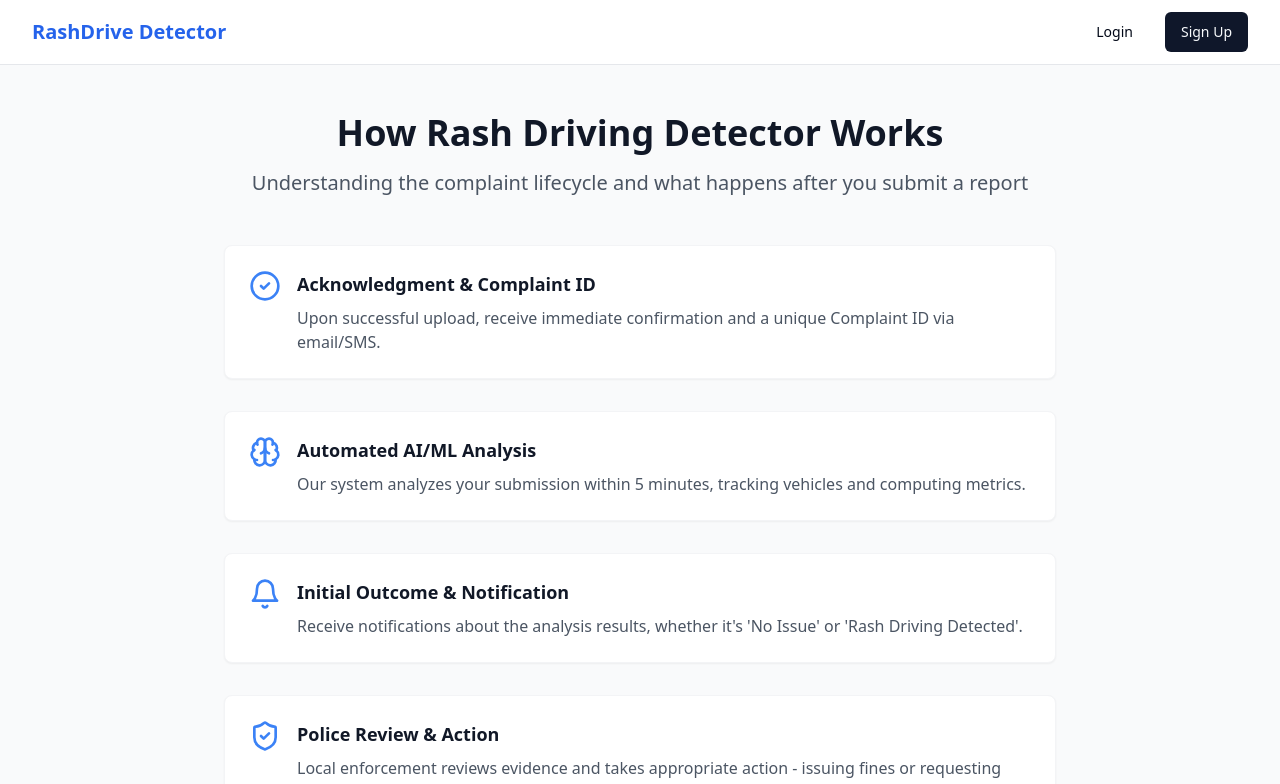
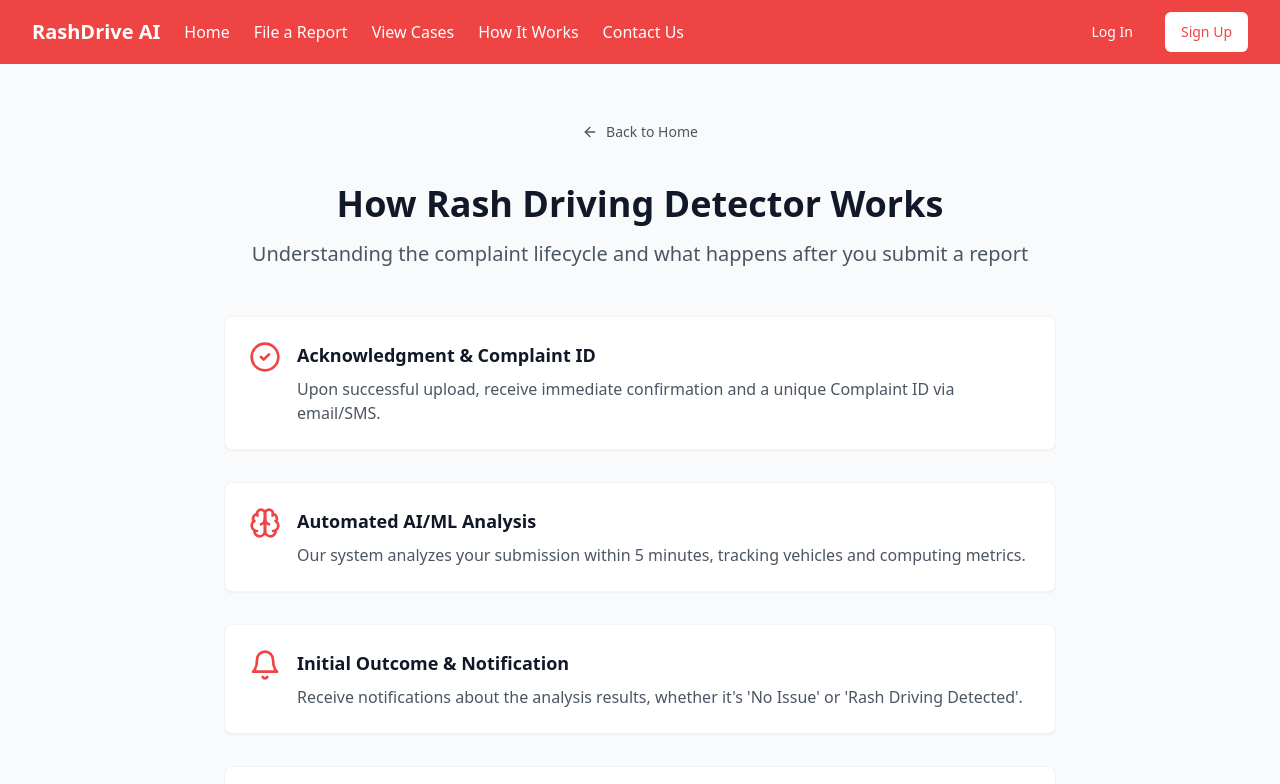
Before and after one commit to vibhu20054/RashDrive_Ai, a React (Vite) app: page /how-it-works in a window 1280 px wide. Shown: the top 784 px of the page. Built offline with nearby package versions, Linux system fonts and the light colour scheme.

Commit message:
feat: Add back arrow and page color changes
- Added a back arrow button.
- Changed page colors.
- Added other options to the main page.

```diff
--- a/src/App.tsx
+++ b/src/App.tsx
@@ -19,6 +19,11 @@ const App = () => (
         <Routes>
           <Route path="/" element={<Index />} />
           <Route path="/how-it-works" element={<HowItWorks />} />
+          <Route path="/file-a-report" element={<NotFound />} />
+          <Route path="/view-cases" element={<NotFound />} />
+          <Route path="/contact-us" element={<NotFound />} />
+          <Route path="/login" element={<NotFound />} />
+          <Route path="/signup" element={<NotFound />} />
           <Route path="*" element={<NotFound />} />
         </Routes>
       </BrowserRouter>
--- a/src/components/Navbar.tsx
+++ b/src/components/Navbar.tsx
@@ -4,17 +4,26 @@ import { Link } from "react-router-dom";
 
 const Navbar = () => {
   return (
-    <nav className="bg-white border-b border-gray-200">
+    <nav className="bg-red-500">
       <div className="max-w-7xl mx-auto px-4 sm:px-6 lg:px-8">
         <div className="flex justify-between h-16 items-center">
-          <Link to="/" className="flex items-center">
-            <span className="text-xl font-bold text-blue-600">RashDrive Detector</span>
-          </Link>
+          <div className="flex items-center gap-6">
+            <Link to="/" className="flex items-center">
+              <span className="text-xl font-bold text-white">RashDrive AI</span>
+            </Link>
+            <div className="hidden md:flex items-center gap-6">
+              <Link to="/" className="text-white hover:text-gray-200">Home</Link>
+              <Link to="/file-a-report" className="text-white hover:text-gray-200">File a Report</Link>
+              <Link to="/view-cases" className="text-white hover:text-gray-200">View Cases</Link>
+              <Link to="/how-it-works" className="text-white hover:text-gray-200">How It Works</Link>
+              <Link to="/contact-us" className="text-white hover:text-gray-200">Contact Us</Link>
+            </div>
+          </div>
           <div className="flex items-center gap-4">
-            <Button variant="ghost" asChild>
-              <Link to="/login">Login</Link>
+            <Button variant="ghost" className="text-white hover:text-gray-200" asChild>
+              <Link to="/login">Log In</Link>
             </Button>
-            <Button asChild>
+            <Button className="bg-white text-red-500 hover:bg-gray-100" asChild>
               <Link to="/signup">Sign Up</Link>
             </Button>
           </div>
--- a/src/pages/HowItWorks.tsx
+++ b/src/pages/HowItWorks.tsx
@@ -1,6 +1,7 @@
-
-import { CheckCircle2, Brain, Bell, ShieldCheck, CheckSquare, Activity } from "lucide-react";
+import { CheckCircle2, Brain, Bell, ShieldCheck, CheckSquare, Activity, ArrowLeft } from "lucide-react";
+import { Link } from "react-router-dom";
 import Navbar from "@/components/Navbar";
+import { Button } from "@/components/ui/button";
 
 const HowItWorks = () => {
   return (
@@ -8,6 +9,15 @@ const HowItWorks = () => {
       <Navbar />
 
       <main className="max-w-4xl mx-auto px-4 sm:px-6 lg:px-8 py-12">
+        <div className="mb-8">
+          <Button variant="ghost" className="flex items-center gap-2 text-gray-600 hover:text-gray-900" asChild>
+            <Link to="/">
+              <ArrowLeft className="w-4 h-4" />
+              Back to Home
+            </Link>
+          </Button>
+        </div>
+
         <div className="text-center mb-12">
           <h1 className="text-4xl font-bold text-gray-900">How Rash Driving Detector Works</h1>
           <p className="mt-4 text-xl text-gray-600">
@@ -17,37 +27,37 @@ const HowItWorks = () => {
 
         <div className="space-y-8">
           <StepCard
-            icon={<CheckCircle2 className="w-8 h-8 text-blue-500" />}
+            icon={<CheckCircle2 className="w-8 h-8 text-red-500" />}
             title="Acknowledgment & Complaint ID"
             description="Upon successful upload, receive immediate confirmation and a unique Complaint ID via email/SMS."
           />
 
           <StepCard
-            icon={<Brain className="w-8 h-8 text-blue-500" />}
+            icon={<Brain className="w-8 h-8 text-red-500" />}
             title="Automated AI/ML Analysis"
             description="Our system analyzes your submission within 5 minutes, tracking vehicles and computing metrics."
           />
 
           <StepCard
-            icon={<Bell className="w-8 h-8 text-blue-500" />}
+            icon={<Bell className="w-8 h-8 text-red-500" />}
             title="Initial Outcome & Notification"
             description="Receive notifications about the analysis results, whether it's 'No Issue' or 'Rash Driving Detected'."
           />
 
           <StepCard
-            icon={<ShieldCheck className="w-8 h-8 text-blue-500" />}
+            icon={<ShieldCheck className="w-8 h-8 text-red-500" />}
             title="Police Review & Action"
             description="Local enforcement reviews evidence and takes appropriate action - issuing fines or requesting more information."
           />
 
           <StepCard
-            icon={<CheckSquare className="w-8 h-8 text-blue-500" />}
+            icon={<CheckSquare className="w-8 h-8 text-red-500" />}
             title="Case Closure"
             description="Once resolved, receive a final summary email with the outcome details."
           />
 
           <StepCard
-            icon={<Activity className="w-8 h-8 text-blue-500" />}
+            icon={<Activity className="w-8 h-8 text-red-500" />}
             title="Real-time Updates"
             description="Track your complaint status in real-time through your dashboard. Get notified at every stage - from initial submission to final resolution."
           />
```
